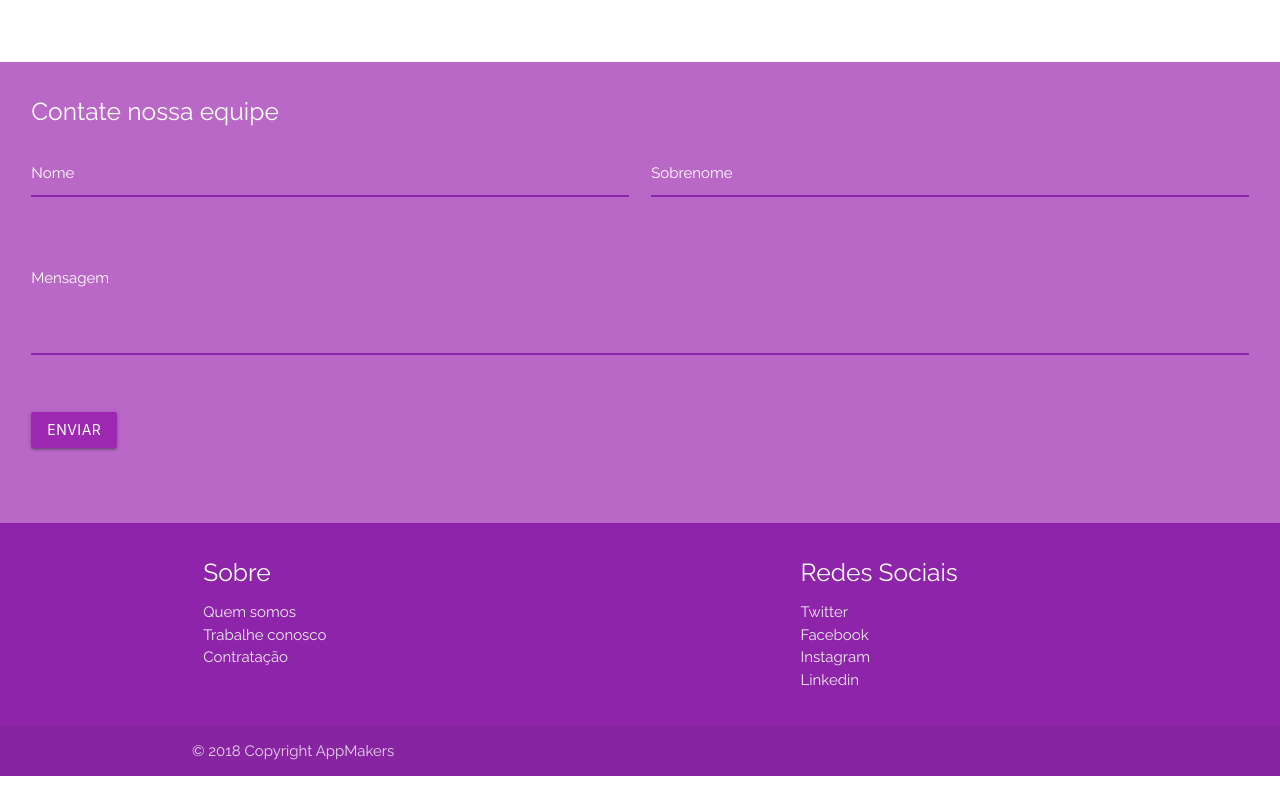
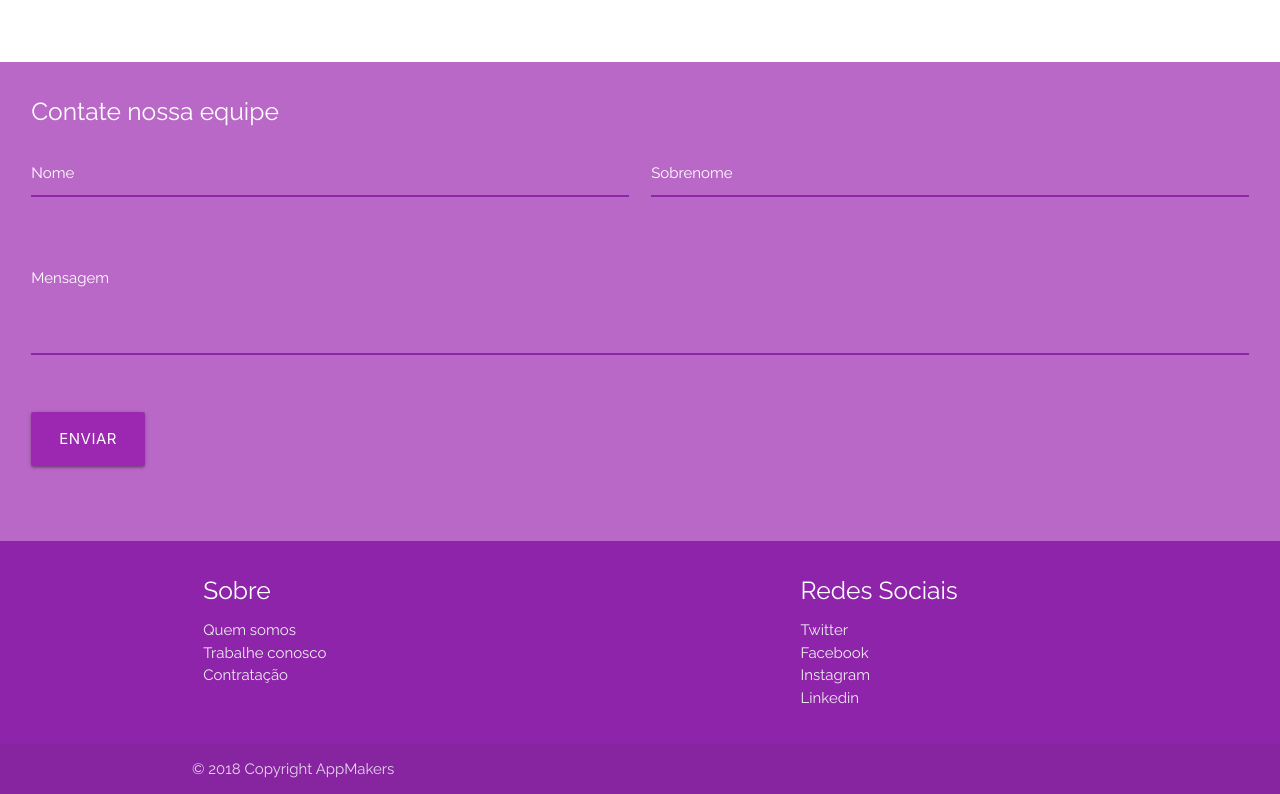
Before and after one commit to wen-dell/startup-app, a plain HTML site: page index.html in a window 1280 px wide. Shown: the part 2815-3609 px from the top of the page. Drawn offline with Linux system fonts and the light colour scheme; a script that the page names is missing.

Commit message:
Aumentei o tamanho do botão

```diff
--- a/index.html
+++ b/index.html
@@ -130,7 +130,7 @@
                 </div>
                 <div class="row">
                     <div class="input-field col s12">
-                        <button type="button" class="waves-effect waves-light btn purple">Enviar</button>
+                        <button type="button" class="waves-effect waves-light btn-large purple">Enviar</button>
                     </div>
                 </div>
             </form>
```
